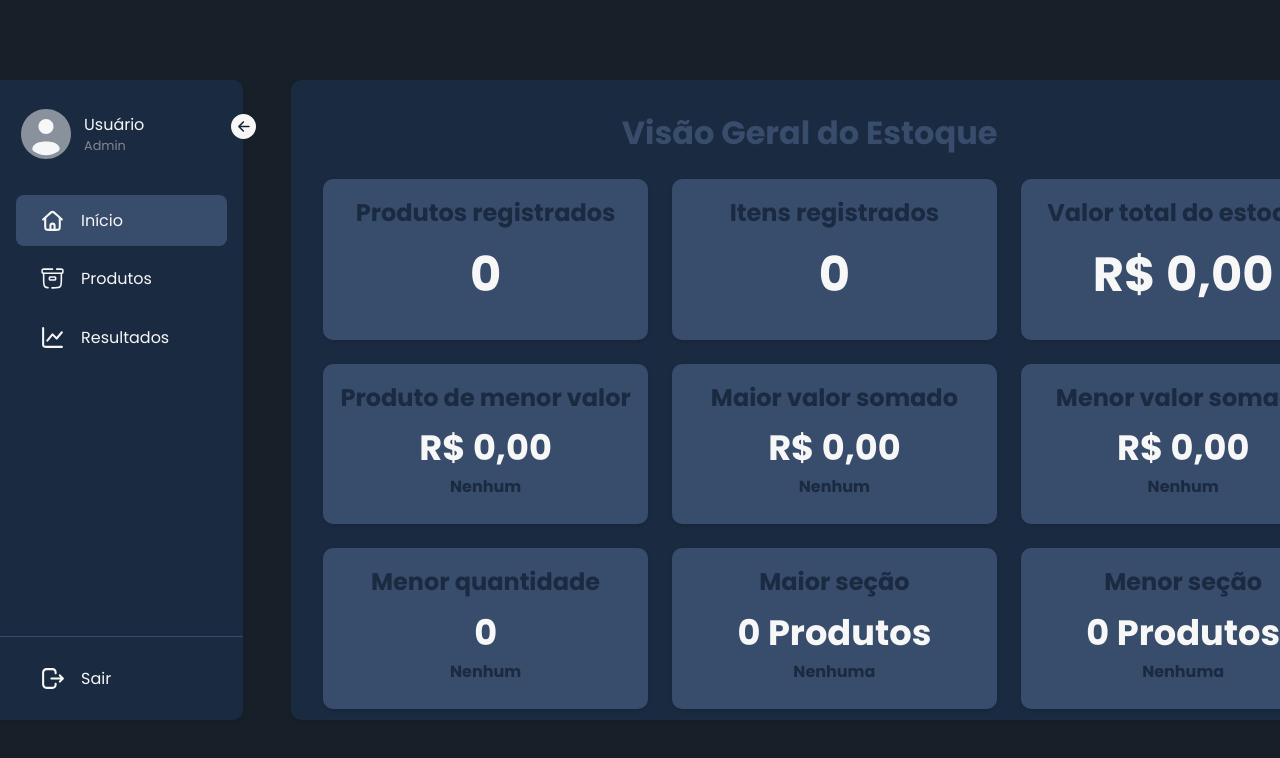
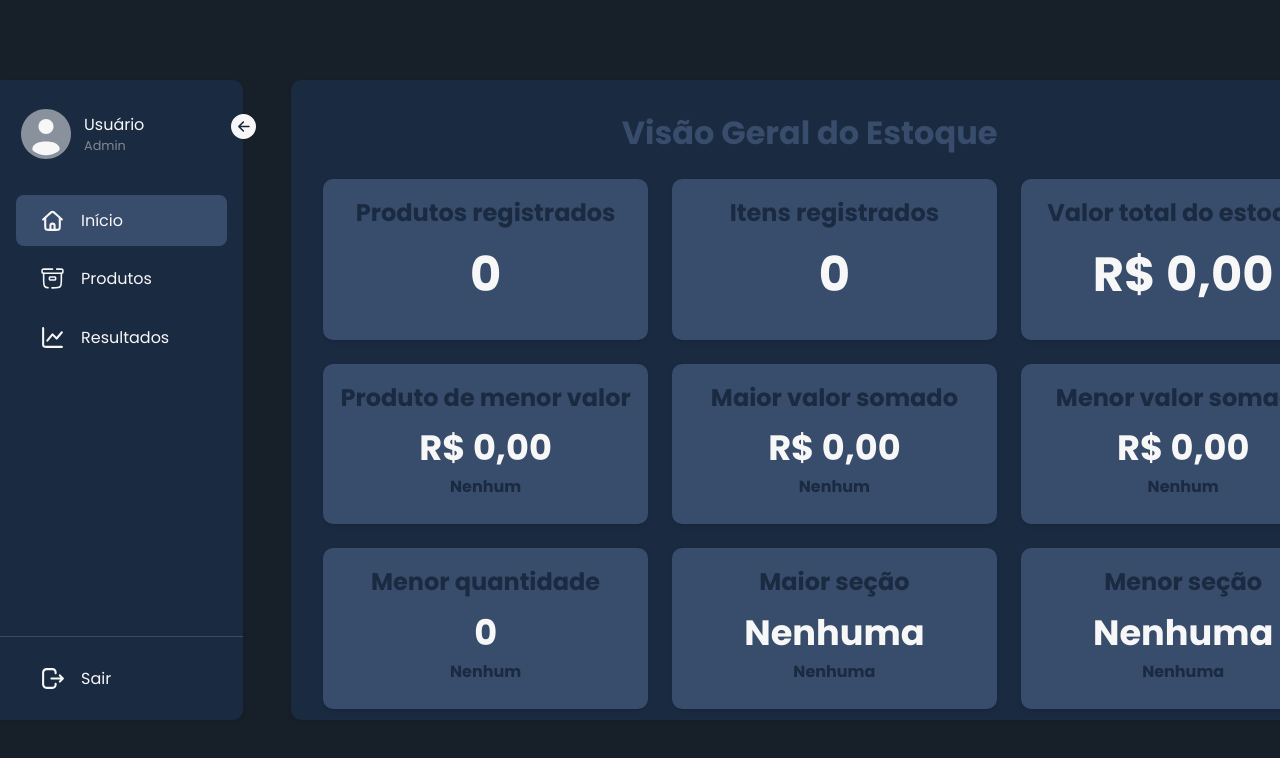
Before and after one commit to goncalvespedrogom/Controle-De-Estoque, a Next.js app: page / in a window 1280 px wide. Shown: the top 758 px of the page. Built offline with nearby package versions, Linux system fonts and the light colour scheme.

Commit message:
Ajuste info do dashboard

```diff
--- a/src/components/Dashboard.tsx
+++ b/src/components/Dashboard.tsx
@@ -248,8 +248,18 @@ export function Dashboard() {
         <div className={styles["dashboard-box"]}>
           <h2>Maior seção</h2>
           <div className={styles["dashboard-second-content"]}>
-            <span>{mostPopularCategory.count || 0} Produtos</span>
-            <p>{mostPopularCategory.category || "Nenhuma"}</p>
+            <span>
+              {mostPopularCategory.count === 0
+                ? "Nenhuma"
+                : mostPopularCategory.count === 1
+                ? "1 Produto"
+                : `${mostPopularCategory.count} Produtos`}
+            </span>
+            <p>
+              {mostPopularCategory.count === 0
+                ? "Nenhuma"
+                : mostPopularCategory.category}
+            </p>
           </div>
         </div>
 
@@ -257,12 +267,19 @@ export function Dashboard() {
           <h2>Menor seção</h2>
           <div className={styles["dashboard-second-content"]}>
             <span>
-              {leastPopularCategory.count !== Infinity
-                ? leastPopularCategory.count
-                : 0}{" "}
-              Produtos
+              {leastPopularCategory.count === Infinity ||
+              leastPopularCategory.count === 0
+                ? "Nenhuma"
+                : leastPopularCategory.count === 1
+                ? "1 Produto"
+                : `${leastPopularCategory.count} Produtos`}
             </span>
-            <p>{leastPopularCategory.category || "Nenhuma"}</p>
+            <p>
+              {leastPopularCategory.count === Infinity ||
+              leastPopularCategory.count === 0
+                ? "Nenhuma"
+                : leastPopularCategory.category}
+            </p>
           </div>
         </div>
       </div>
```
